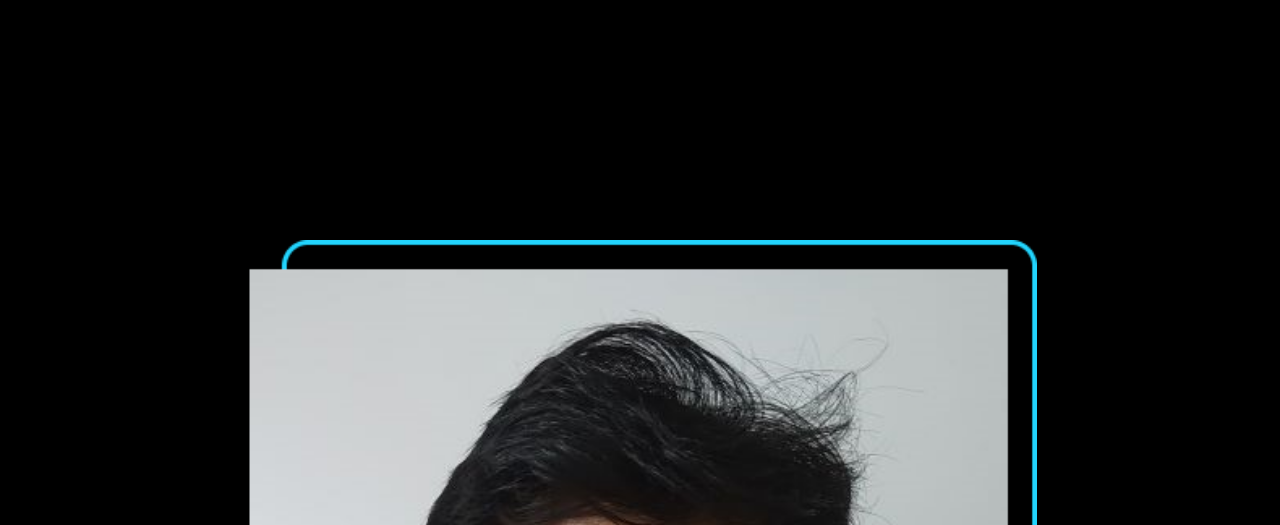
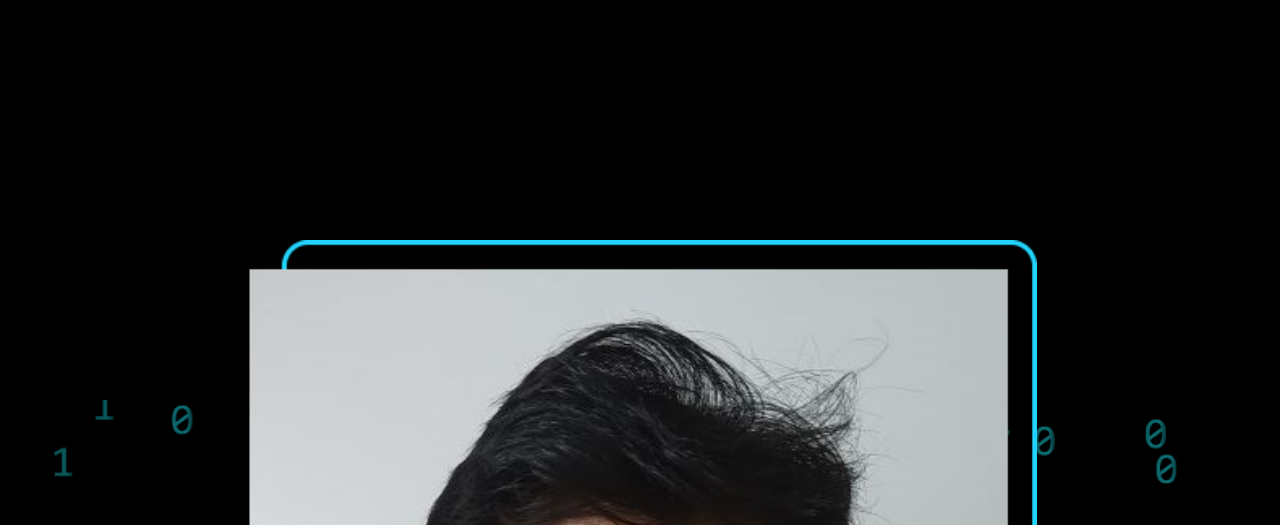
Before and after one commit to wkyoshimatsu/portifolio, a plain HTML site: page pages/index.html in a window 1280 px wide. Shown: the part 275-800 px from the top of the page. Drawn offline with nearby package versions, Linux system fonts and the light colour scheme.

Commit message:
Inserir imagem de background

```diff
--- a/assets/css/style.css
+++ b/assets/css/style.css
@@ -139,6 +139,13 @@ body {
 }
 
 @media screen and (max-width: 1400px){
+
+    body {
+        background-image: url(/assets/images/Código\ 1.png);
+        background-position: 0 61%;
+        background-repeat: repeat-x;
+    }
+
     .cabecalho {
         padding: 19%;
     }
```
Also changed, not shown: assets/images/Código 1.png (added).
